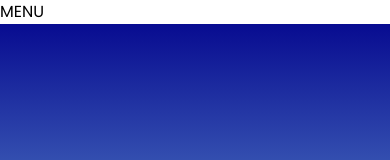
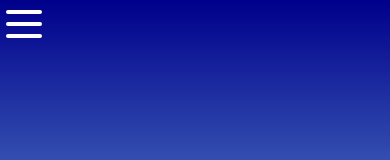
Before and after one commit to KeenenCrummitt/Capstone, a React (Vite) app: page / in a window 390 px wide. Shown: the top 160 px of the page. Built offline with nearby package versions, Linux system fonts and the light colour scheme.

Commit message:
navbar
menu changes to hamburger menu

```diff
--- a/src/components/Navbar.jsx
+++ b/src/components/Navbar.jsx
@@ -5,8 +5,27 @@ const Navbar = () => {
   const [open, setOpen] = useState(false);
   return (
     <nav className="fixed w-full z-50 bg-white">
-      <button onClick={() => setOpen((prev) => !prev)} className=" md:hidden">
-        MENU
+      <button
+        onClick={() => setOpen((prev) => !prev)}
+        className=" md:hidden absolute top-0 left-0 text-white"
+      >
+        <svg
+          xmlns="http://www.w3.org/2000/svg"
+          className="icon icon-tabler icon-tabler-menu-2 w-12 h-12"
+          width="24"
+          height="24"
+          viewBox="0 0 24 24"
+          strokeWidth="2"
+          stroke="currentColor"
+          fill="none"
+          strokeLinecap="round"
+          strokeLinejoin="round"
+        >
+          <path stroke="none" d="M0 0h24v24H0z" fill="none" />
+          <path d="M4 6l16 0" />
+          <path d="M4 12l16 0" />
+          <path d="M4 18l16 0" />
+        </svg>
       </button>
       <div className="my-4 hidden md:block">
         <a
```
